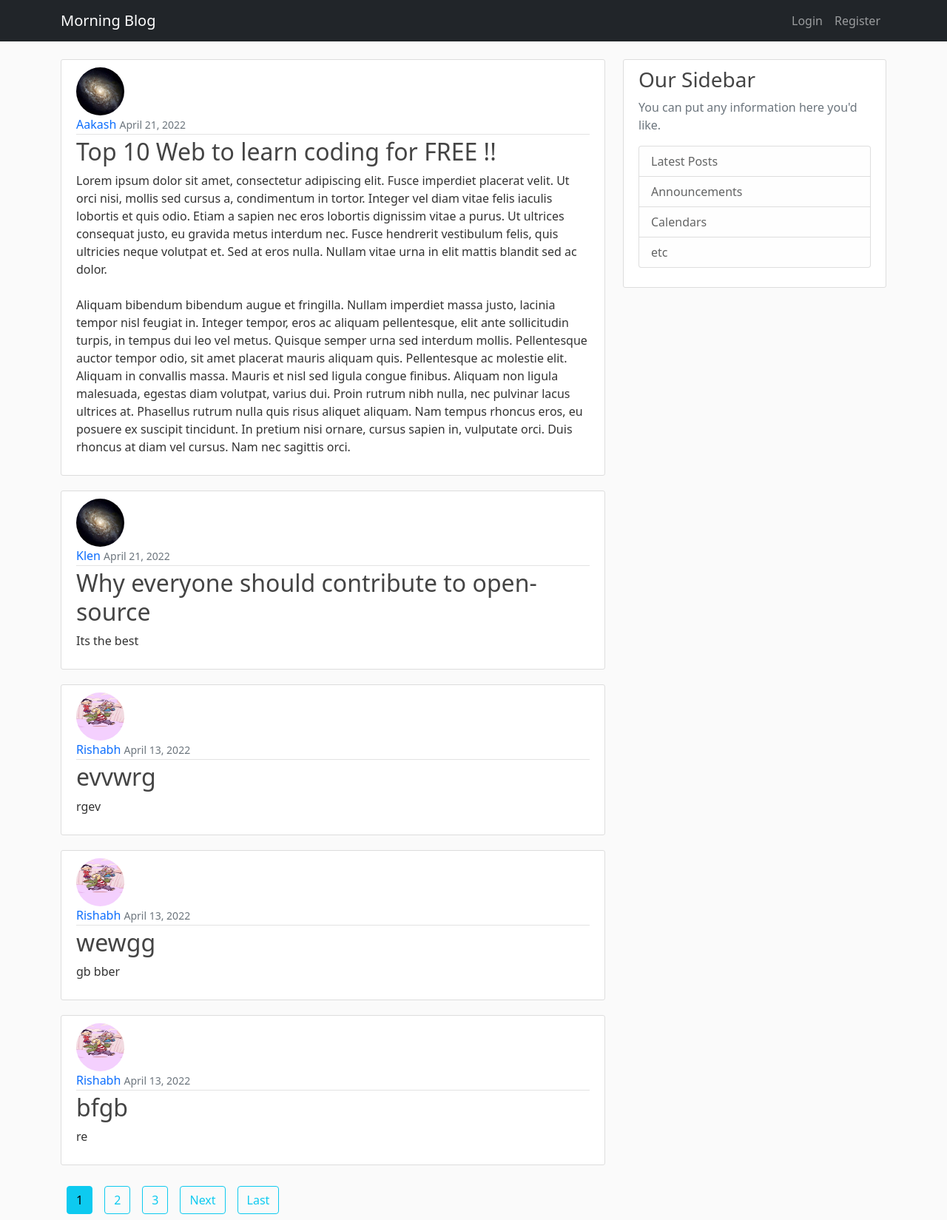
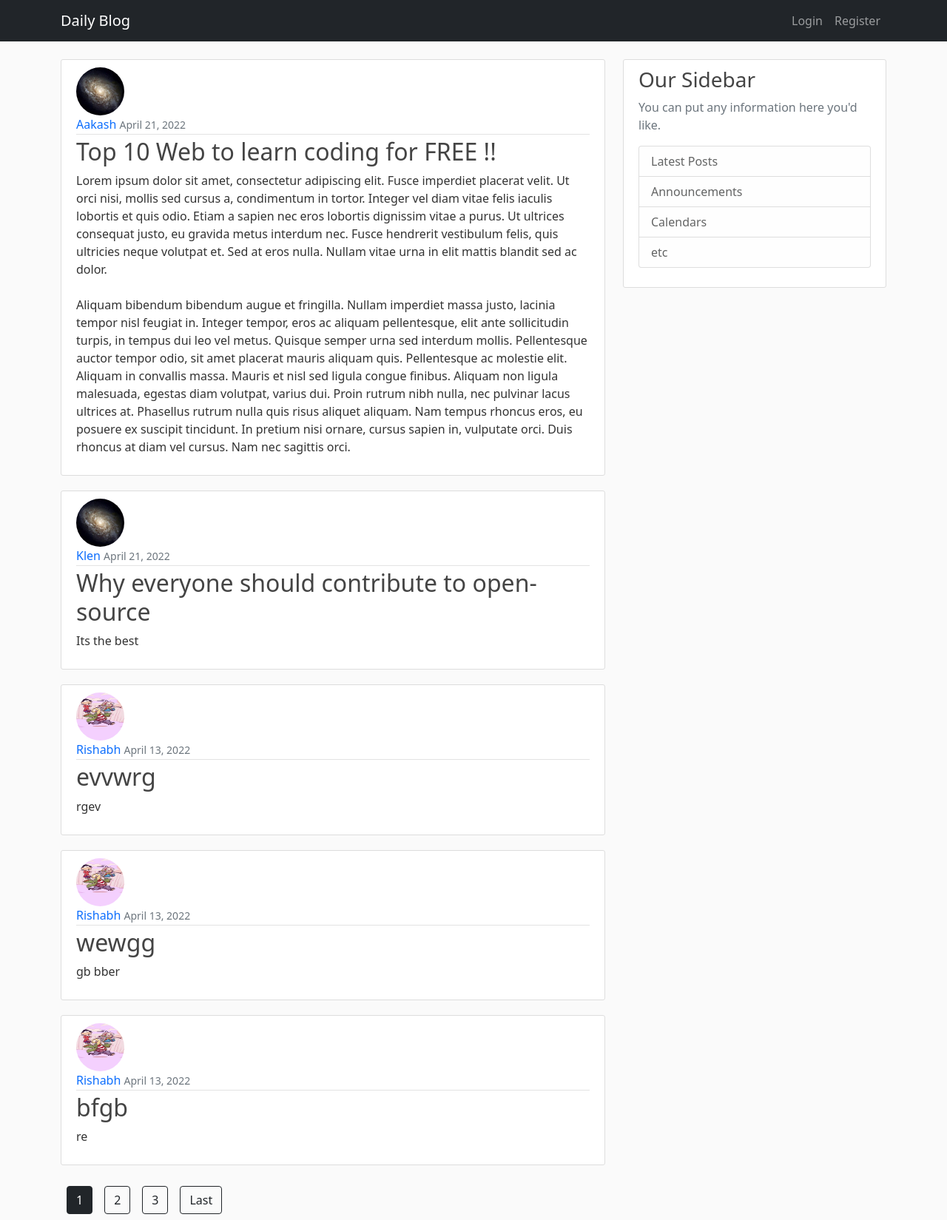
Before and after one commit to rishabh-256/web-development-projects, a Django app: page / in a window 1280 px wide. Shown: the whole page at 74% size. Run offline with Django 4.2, Linux system fonts and the light colour scheme; data comes from the database, SQL or seed files in the repository; both versions use the stored data as it was after the commit; some libraries are stand-ins or nearby versions.

Commit message:
fixed few errors

```diff
--- a/Daily Blog/django_project/blog/templates/blog/base.html
+++ b/Daily Blog/django_project/blog/templates/blog/base.html
@@ -16,9 +16,9 @@
     <link rel="stylesheet" href="{% static 'blog/main.css' %}">
 
     {% if title %}
-    <title> Django Blog - {{ title }} </title>
+    <title> Daily Blog - {{ title }} </title>
     {% else %}
-    <title> Django Blog </title>
+    <title> Daily Blog </title>
     {% endif %}
 
 </head>
@@ -29,7 +29,7 @@
 
         <div class="container text-center">
 
-            <a class="navbar-brand text-center mr-4" href="{% url 'blog-home' %}">Morning Blog</a>
+            <a class="navbar-brand text-center mr-4" href="{% url 'blog-home' %}">Daily Blog</a>
 
             <button class="navbar-toggler" type="button" data-toggle="collapse" data-target="#navbarToggle"
                 aria-controls="navbarToggle" aria-expanded="false" aria-label="Toggle navigation">
--- a/Daily Blog/django_project/blog/templates/blog/home.html
+++ b/Daily Blog/django_project/blog/templates/blog/home.html
@@ -21,18 +21,16 @@
 
 <div class="pagination">
     {% if page_obj.has_previous %}
-            <a class="btn btn-outline-info m-2" href="?page=1">First</a>
-            <a class="btn btn-outline-info m-2" href="?page={{ page_obj.previous_page_number }}">Previous</a>
+    <a class="btn btn-outline-dark m-2" href="?page=1">First</a>
     {% endif %}
 
 
     {% for num in page_obj.paginator.page_range %}
     {% if page_obj.number == num %}
-                <a class="btn btn-info m-2" href="?page={{ num }}">{{ num }}</a>
+    <a class="btn btn-dark m-2" href="?page={{ num }}">{{ num }}</a>
 
-            {% elif num > page_obj.number|add:'-3' and num < page_obj.number|add:'3' %}
-
-                <a class="btn btn-outline-info m-2" href="?page={{ num }}">{{ num }}</a>
+    {% elif num > page_obj.number|add:'-3' and num < page_obj.number|add:'3' %} <a class="btn btn-outline-dark m-2"
+        href="?page={{ num }}">{{ num }}</a>
 
         {% endif %}
         {% endfor %}
@@ -40,8 +38,7 @@
         <!--  -->
 
         {% if page_obj.has_next %}
-        <a class="btn btn-outline-info m-2" href="?page={{ page_obj.next_page_number }}">Next</a>
-        <a class="btn btn-outline-info m-2" href="?page={{ page_obj.paginator.num_pages }}">Last</a>
+        <a class="btn btn-outline-dark m-2" href="?page={{ page_obj.paginator.num_pages }}">Last</a>
         {% endif %}
 </div>
 
--- a/Daily Blog/django_project/blog/templates/blog/post_detail.html
+++ b/Daily Blog/django_project/blog/templates/blog/post_detail.html
@@ -6,7 +6,7 @@
     <img class="rounded-circle article-img" src="{{ object.author.profile.image.url }}" alt="">
     <div class="media-body">
         <div class="article-metadata">
-            <a class="text-decoration-none" href="{% url 'user-po sts' object.author.username  %}"> {{ object.author }} </a>
+            <a class="text-decoration-none" href="{% url 'user-posts' object.author.username  %}"> {{ object.author }} </a>
             <small class="text-muted">{{ object.date_posted|date:"F d, Y" }}</small>
         </div>
         <h2 class="article-title text-decoration-none"> {{ object.title }}</h2>
--- a/Daily Blog/django_project/blog/templates/blog/user_posts.html
+++ b/Daily Blog/django_project/blog/templates/blog/user_posts.html
@@ -26,7 +26,6 @@
     <div class="pagination">
         {% if page_obj.has_previous %}
             <a class="btn btn-outline-info m-2" href="?page=1">First</a>
-            <a class="btn btn-outline-info m-2" href="?page={{ page_obj.previous_page_number }}">Previous</a>
           {% endif %}
 
 
@@ -44,7 +43,6 @@
             <!--  -->
 
         {% if page_obj.has_next %}
-        <a class="btn btn-outline-info m-2" href="?page={{ page_obj.next_page_number }}">Next</a>
         <a class="btn btn-outline-info m-2" href="?page={{ page_obj.paginator.num_pages }}">Last</a>
         {% endif %}
     </div>
--- a/Daily Blog/django_project/django_project/settings.py
+++ b/Daily Blog/django_project/django_project/settings.py
@@ -135,7 +135,7 @@ CRISPY_TEMPLATE_PACK = "bootstrap4"
 LOGIN_REDIRECT_URL = "blog-home"
 LOGIN_URL = "login"
 
-EMAIL_BACKEND = 'django.core.mail.backends.smtp.EmailBackend'
+EMAIL_BACKEND = 'django.core.mail.backends.console.EmailBackend'
 EMAIL_HOST = 'smtp.gmail.com'
 EMAIL_PORT = 587
 EMAIL_USE_TLS = True
--- a/Daily Blog/django_project/users/models.py
+++ b/Daily Blog/django_project/users/models.py
@@ -10,7 +10,7 @@ class Profile(models.Model):
     def __str__(self):
         return f"{self.user.username}'s Profile"
 
-    def save(self):
+    def save(self, *args, **kwargs):
         super().save()
 
         img = Image.open(self.image.path)
```
Also changed, not shown: Daily Blog/django_project/db.sqlite3. Lines whose indentation alone changed are shown as unchanged.
